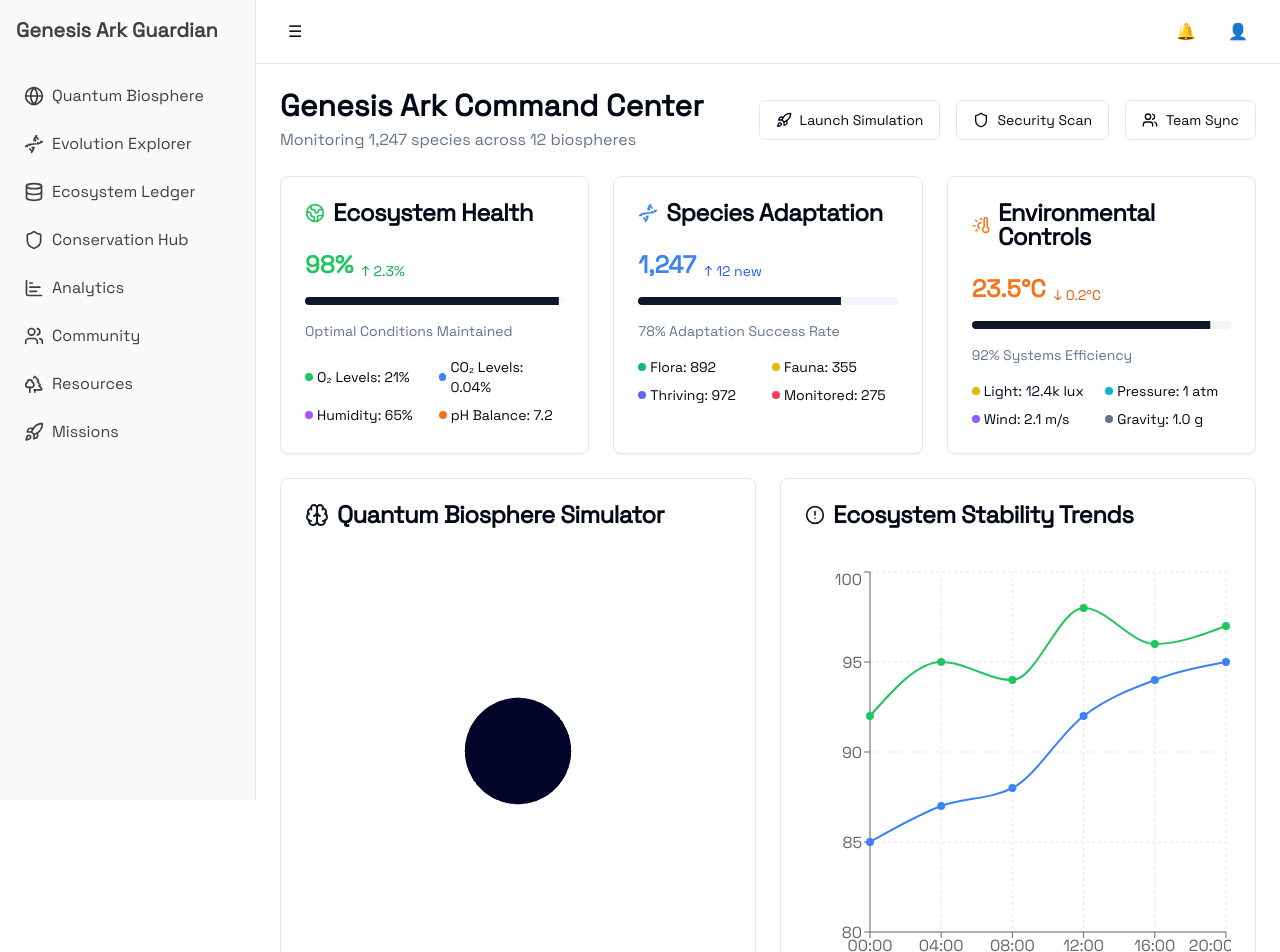
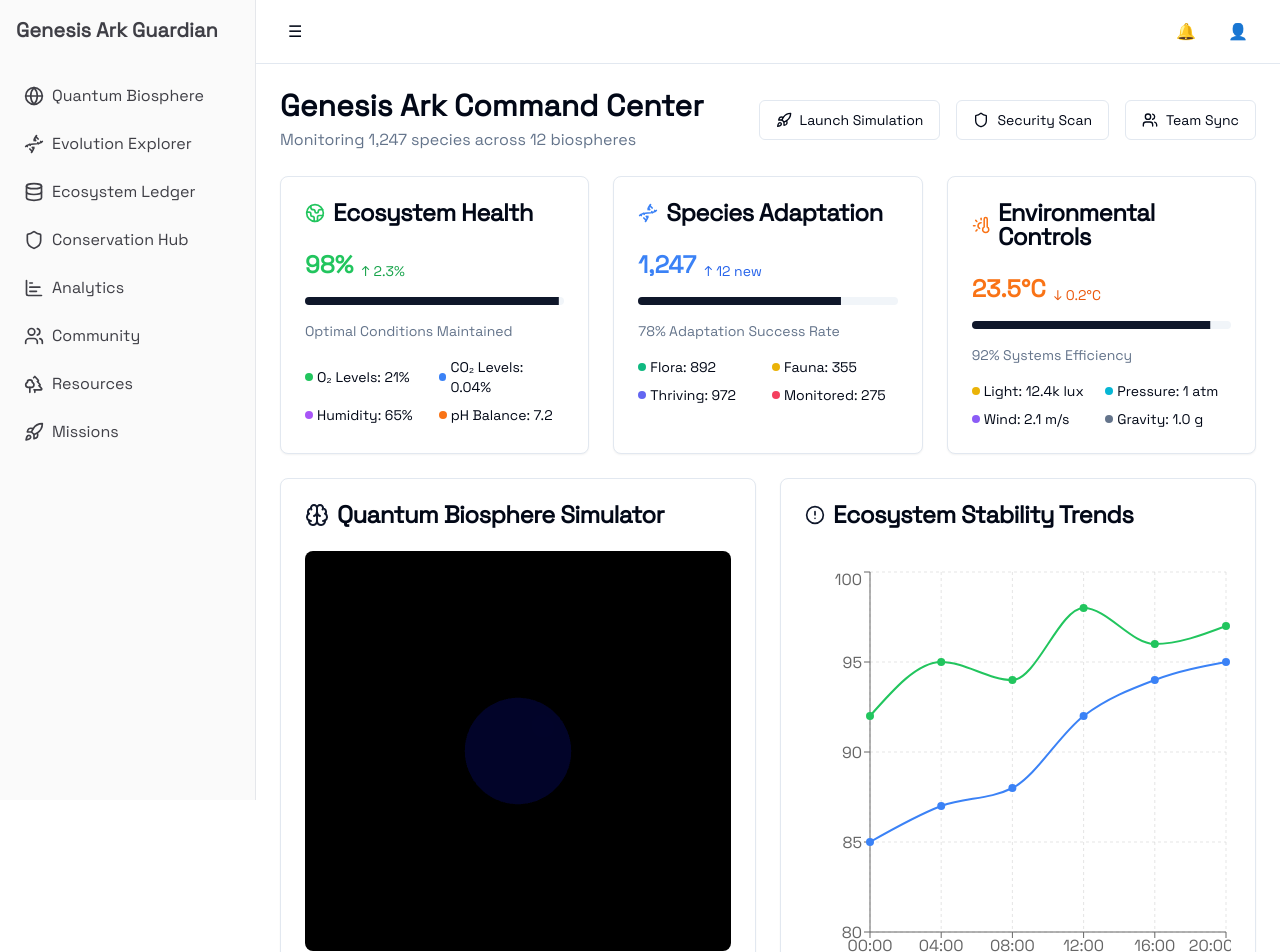
Before and after one commit to ObiwanKenobee/quantum-eco-haven, a React (Vite) app: page /dashboard in a window 1280 px wide. Shown: the top 952 px of the page. Built offline with nearby package versions, Linux system fonts and the light colour scheme.

Commit message:
Fix runtime TypeError in code
Resolved a TypeError related to undefined objects during runtime. The error occurred while evaluating 'acc[key2]'. Further investigation may be needed to ensure proper handling of object properties to prevent similar issues in the future.
[skip gpt_engineer]

```diff
--- a/src/components/quantum-biosphere/BiosphereSimulator.tsx
+++ b/src/components/quantum-biosphere/BiosphereSimulator.tsx
@@ -5,7 +5,7 @@ import { ErrorBoundary } from "react-error-boundary";
 
 const Planet = () => {
   return (
-    <mesh>
+    <mesh position={[0, 0, 0]}>
       <sphereGeometry args={[1, 32, 32]} />
       <meshStandardMaterial
         color="#4444aa"
@@ -51,13 +51,8 @@ const BiosphereSimulator = () => {
     <div className="w-full h-[400px] rounded-lg overflow-hidden">
       <ErrorBoundary FallbackComponent={ErrorFallback}>
         <Canvas
-          camera={{
-            position: [0, 0, 5],
-            fov: 75,
-            near: 0.1,
-            far: 1000
-          }}
-          gl={{ antialias: true }}
+          camera={{ position: [0, 0, 5], fov: 75 }}
+          style={{ background: '#000' }}
         >
           <Suspense fallback={<LoadingFallback />}>
             <Scene />
```
